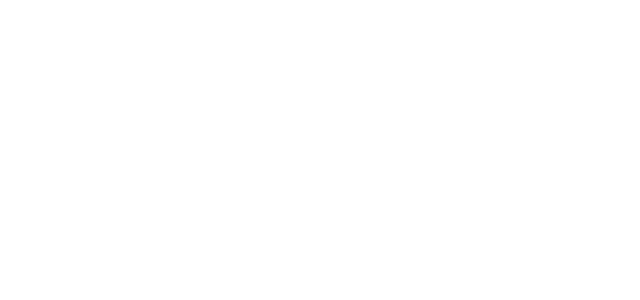
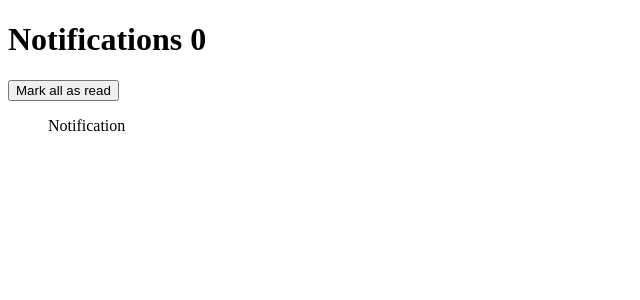
Before and after one commit to edo979/notification-page, a React (Vite) app: page / in a window 1280 px wide. Shown: the top 300 px of the page, without its empty margins (0-640 px from the left). Built offline with nearby package versions, Linux system fonts and the light colour scheme.

Commit message:
create notification comp, basic state

```diff
--- /dev/null
+++ b/src/App.jsx
@@ -0,0 +1,25 @@
+import { useState } from 'react'
+import Notification from './Notification'
+
+function App() {
+  const [state, setState] = useState({ notifications: 0 })
+
+  return (
+    <>
+      <header className="header | flex">
+        <h1>
+          Notifications <span className="badge">{state.notifications}</span>
+        </h1>
+        <button className="btn btn-text">Mark all as read</button>
+      </header>
+
+      <main>
+        <ul className="notification-list">
+          <Notification />
+        </ul>
+      </main>
+    </>
+  )
+}
+
+export default App
--- /dev/null
+++ b/src/Notification.jsx
@@ -0,0 +1,5 @@
+function Notification() {
+  return <div>Notification</div>
+}
+
+export default Notification
--- a/src/main.jsx
+++ b/src/main.jsx
@@ -1,8 +1,12 @@
 import React from 'react'
 import ReactDOM from 'react-dom/client'
 
+import App from './App'
+
 ReactDOM.createRoot(document.getElementById('root')).render(
   <React.StrictMode>
-    <></>
+    <>
+      <App />
+    </>
   </React.StrictMode>
 )
```
